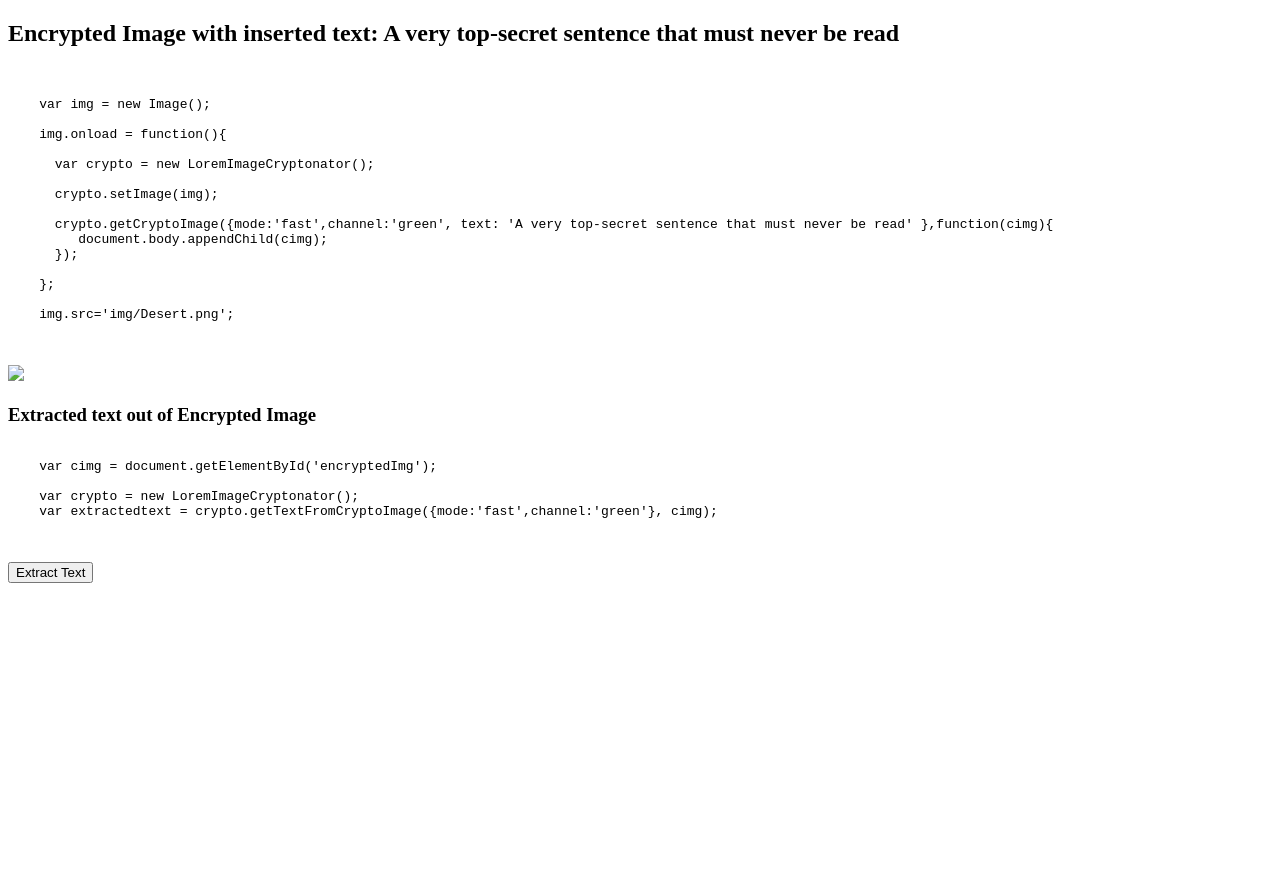
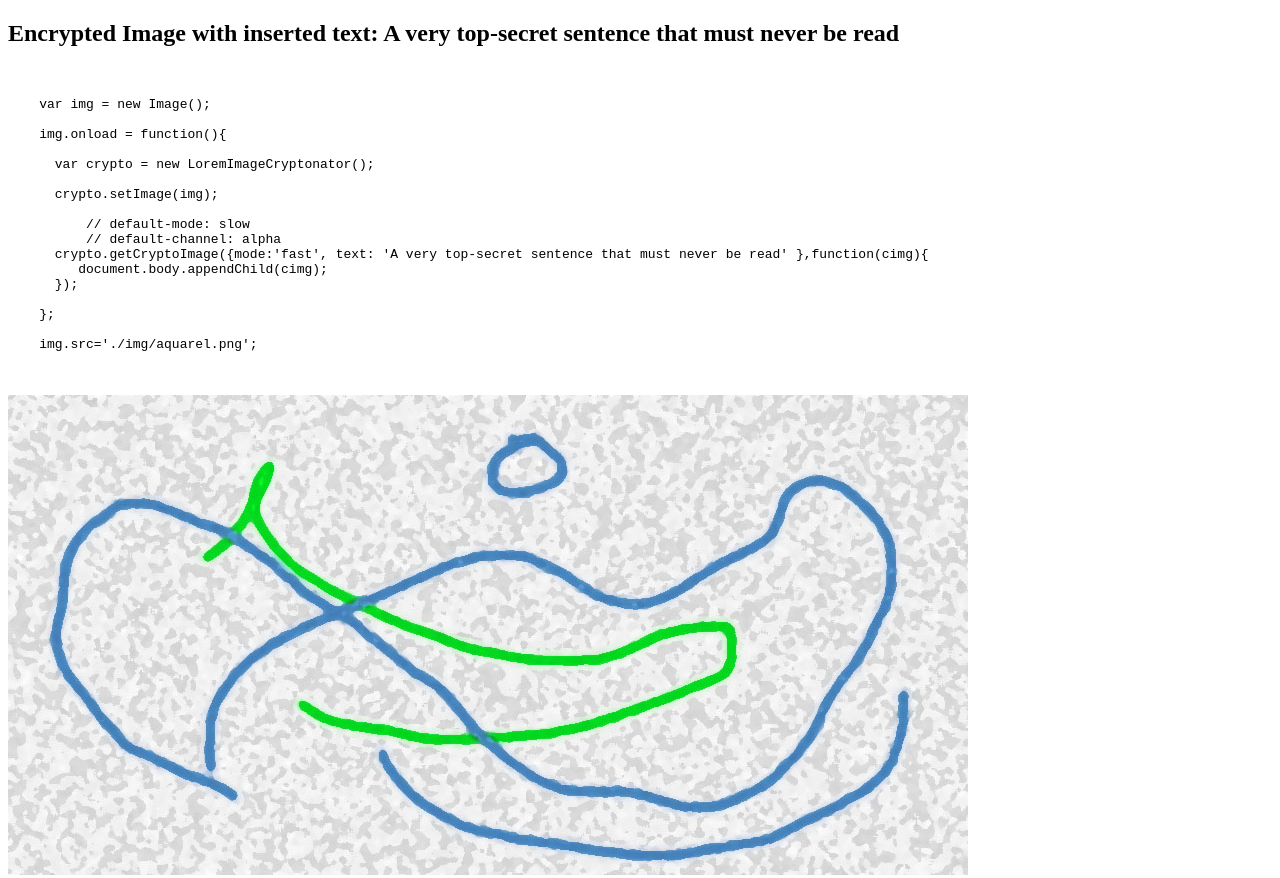
Before and after one commit to blauharley/LoremImageCryptonator, a website: page index.html in a window 1280 px wide. Shown: the top 878 px of the page. Before the commit the page ends 800 px from the top, so only its background shows below. Drawn offline with Linux system fonts and the light colour scheme.

Commit message:
new png-image added for index.html

```diff
--- a/index.html
+++ b/index.html
@@ -14,28 +14,34 @@
 
       crypto.setImage(img);
 
-      crypto.getCryptoImage({mode:'fast',channel:'green', text: 'A very top-secret sentence that must never be read' },function(cimg){
+	  // default-mode: slow
+	  // default-channel: alpha
+      crypto.getCryptoImage({mode:'fast', text: 'A very top-secret sentence that must never be read' },function(cimg){
          document.body.appendChild(cimg);
       });
 
     };
 
-    img.src='img/Desert.png';
+    img.src='./img/aquarel.png';
 
   </code>
 </pre>
 
-<img id="encryptedImg" src="img/Desert.png"/>
+<img id="encryptedImg" src="img/aquarel.png"/>
 
 <h3>
   Extracted text out of Encrypted Image
 </h3>
 <pre>
   <code>
+
     var cimg = document.getElementById('encryptedImg');
 
     var crypto = new LoremImageCryptonator();
-    var extractedtext = crypto.getTextFromCryptoImage({mode:'fast',channel:'green'}, cimg);
+    var extractedtext = crypto.getTextFromCryptoImage({mode:'fast'}, cimg);
+
+    console.log('decrypted Text: ', extractedtext );
+    alert('decrypted Text: '+extractedtext);
 
   </code>
 </pre>
@@ -49,7 +55,7 @@
     var cimg = document.getElementById('encryptedImg');
 
     var crypto = new LoremImageCryptonator();
-    var extractedtext = crypto.getTextFromCryptoImage({mode:'fast',channel:'green'}, cimg);
+    var extractedtext = crypto.getTextFromCryptoImage({mode:'fast'}, cimg);
 
     console.log('decrypted Text: ', extractedtext );
     alert('decrypted Text: '+extractedtext);
```
Also changed, not shown: img/aquarel.png (added), 1 other file.
